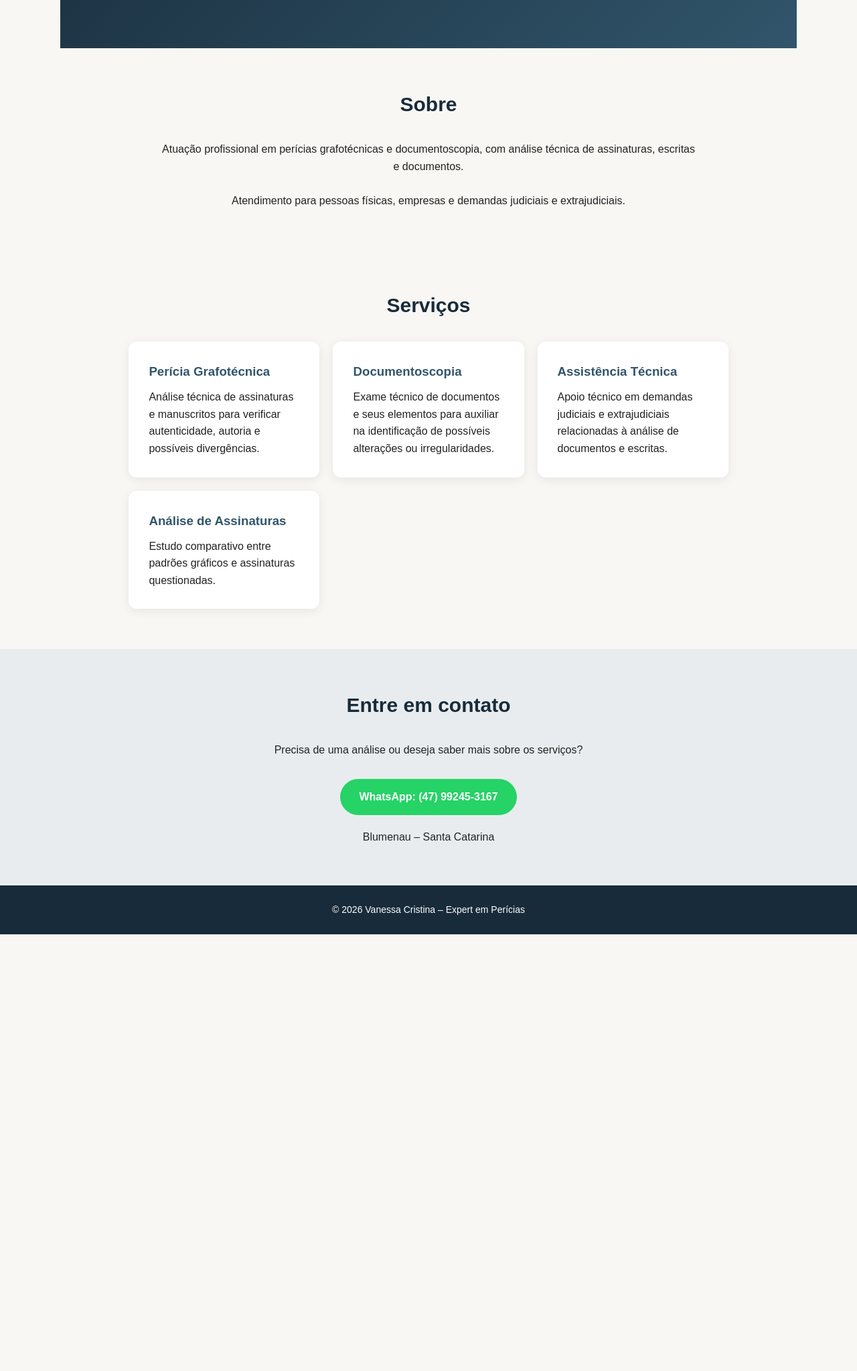
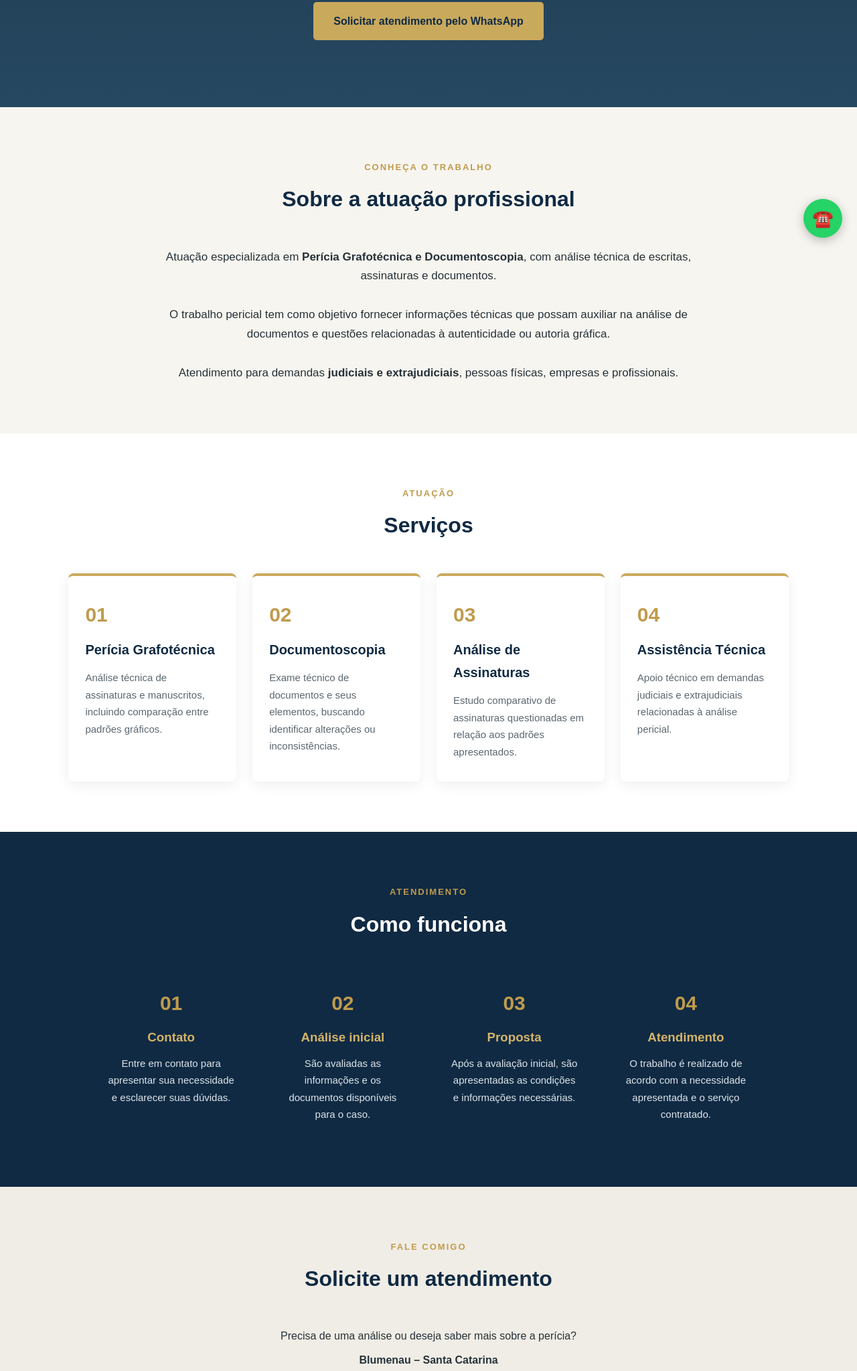
Before and after one commit to peritagrafotecnica1984-cell/Vanessacristina-pericias, a plain HTML site: page index.html in a window 1280 px wide. Shown: the part 423-2470 px from the top of the page at 67% size. Before the commit the page ends 1818 px from the top, so only its background shows below. Drawn offline with Linux system fonts and the light colour scheme.

Commit message:
Update index.html

```diff
--- a/index.html
+++ b/index.html
@@ -3,134 +3,279 @@
 <head>
 <meta charset="UTF-8">
 <meta name="viewport" content="width=device-width, initial-scale=1.0">
+
 <title>Vanessa Cristina | Expert em Perícias</title>
+
+<meta name="description" content="Vanessa Cristina - Expert em Perícias Grafotécnicas e Documentoscopia em Blumenau/SC. Atendimento judicial e extrajudicial.">
 
 <style>
 * {
-    box-sizing: border-box;
     margin: 0;
     padding: 0;
+    box-sizing: border-box;
+}
+
+html {
+    scroll-behavior: smooth;
 }
 
 body {
-    font-family: Arial, sans-serif;
-    color: #222;
-    background: #f8f7f4;
-    line-height: 1.6;
+    font-family: Arial, Helvetica, sans-serif;
+    color: #263238;
+    background: #f7f5f0;
+    line-height: 1.7;
 }
 
 header {
-    background: #182b3a;
+    background: #102a43;
     color: white;
-    padding: 25px 8%;
+    padding: 18px 7%;
     display: flex;
+    align-items: center;
     justify-content: space-between;
-    align-items: center;
+    position: sticky;
+    top: 0;
+    z-index: 1000;
+    box-shadow: 0 2px 12px rgba(0,0,0,0.15);
 }
 
 .logo {
     font-size: 22px;
     font-weight: bold;
+    letter-spacing: 0.5px;
 }
 
 nav a {
     color: white;
     text-decoration: none;
-    margin-left: 20px;
+    margin-left: 24px;
+    font-size: 15px;
+}
+
+nav a:hover {
+    color: #d4b46a;
 }
 
 .hero {
-    background: linear-gradient(135deg, #182b3a, #31556b);
+    background:
+        linear-gradient(rgba(16,42,67,0.94), rgba(25,62,88,0.94));
     color: white;
     text-align: center;
-    padding: 90px 20px;
+    padding: 110px 20px 100px;
+}
+
+.hero .tag {
+    color: #d4b46a;
+    font-size: 14px;
+    text-transform: uppercase;
+    letter-spacing: 2px;
+    font-weight: bold;
+    margin-bottom: 15px;
 }
 
 .hero h1 {
-    font-size: 42px;
-    margin-bottom: 15px;
+    font-size: 48px;
+    margin-bottom: 12px;
+}
+
+.hero h2 {
+    font-size: 23px;
+    font-weight: normal;
+    margin-bottom: 12px;
 }
 
 .hero p {
-    font-size: 20px;
-    max-width: 700px;
-    margin: auto;
+    font-size: 17px;
+    color: #e6edf2;
 }
 
 .botao {
     display: inline-block;
     margin-top: 30px;
-    padding: 14px 28px;
-    background: #25d366;
-    color: white;
+    padding: 15px 30px;
+    background: #c9a95c;
+    color: #102a43;
     text-decoration: none;
-    border-radius: 30px;
+    border-radius: 5px;
+    font-weight: bold;
+    transition: 0.3s;
+}
+
+.botao:hover {
+    background: #e0c47c;
+    transform: translateY(-2px);
+}
+
+section {
+    padding: 75px 8%;
+}
+
+.titulo {
+    text-align: center;
+    margin-bottom: 45px;
+}
+
+.titulo span {
+    color: #c09b4d;
+    font-size: 13px;
+    text-transform: uppercase;
+    letter-spacing: 2px;
     font-weight: bold;
 }
 
-section {
-    padding: 60px 8%;
-    max-width: 1100px;
-    margin: auto;
-}
-
-h2 {
-    color: #182b3a;
-    text-align: center;
-    margin-bottom: 30px;
-    font-size: 30px;
+.titulo h2 {
+    color: #102a43;
+    font-size: 32px;
+    margin-top: 8px;
 }
 
 .sobre {
+    max-width: 850px;
+    margin: auto;
     text-align: center;
-    max-width: 800px;
-    margin: auto;
+    font-size: 17px;
 }
 
-.servicos {
+.destaques {
+    background: white;
+}
+
+.cards {
+    max-width: 1100px;
+    margin: auto;
     display: grid;
     grid-template-columns: repeat(auto-fit, minmax(230px, 1fr));
-    gap: 20px;
+    gap: 24px;
 }
 
 .card {
-    background: white;
-    padding: 30px;
-    border-radius: 12px;
-    box-shadow: 0 3px 15px rgba(0,0,0,0.08);
+    background: #ffffff;
+    padding: 32px 25px;
+    border-radius: 8px;
+    border-top: 4px solid #c9a95c;
+    box-shadow: 0 5px 20px rgba(0,0,0,0.07);
 }
 
 .card h3 {
-    color: #31556b;
+    color: #102a43;
+    margin-bottom: 12px;
+    font-size: 20px;
+}
+
+.card p {
+    color: #5b6770;
+    font-size: 15px;
+}
+
+.numero {
+    font-size: 30px;
+    color: #c09b4d;
+    font-weight: bold;
     margin-bottom: 10px;
+}
+
+.como-funciona {
+    background: #102a43;
+    color: white;
+}
+
+.como-funciona .titulo h2 {
+    color: white;
+}
+
+.etapas {
+    max-width: 1000px;
+    margin: auto;
+    display: grid;
+    grid-template-columns: repeat(auto-fit, minmax(220px, 1fr));
+    gap: 25px;
+}
+
+.etapa {
+    text-align: center;
+    padding: 20px;
+}
+
+.etapa h3 {
+    margin-bottom: 10px;
+    color: #d4b46a;
+}
+
+.etapa p {
+    color: #dce5eb;
+    font-size: 15px;
 }
 
 .contato {
     text-align: center;
-    background: #e9ecef;
-    max-width: none;
+    background: #f0ede6;
+}
+
+.contato p {
+    margin-bottom: 8px;
+}
+
+.whatsapp-fixo {
+    position: fixed;
+    right: 22px;
+    bottom: 22px;
+    width: 58px;
+    height: 58px;
+    background: #25d366;
+    color: white;
+    border-radius: 50%;
+    display: flex;
+    align-items: center;
+    justify-content: center;
+    text-decoration: none;
+    font-size: 25px;
+    font-weight: bold;
+    box-shadow: 0 4px 15px rgba(0,0,0,0.25);
+    z-index: 2000;
 }
 
 footer {
-    background: #182b3a;
-    color: white;
+    background: #0b1f33;
+    color: #dce5eb;
     text-align: center;
-    padding: 25px;
+    padding: 30px 20px;
     font-size: 14px;
 }
 
+footer strong {
+    color: white;
+}
+
 @media (max-width: 700px) {
+
     header {
         flex-direction: column;
-        gap: 15px;
+        gap: 12px;
     }
 
     nav a {
-        margin: 0 8px;
+        margin: 0 7px;
+        font-size: 13px;
+    }
+
+    .hero {
+        padding: 80px 20px;
     }
 
     .hero h1 {
-        font-size: 32px;
+        font-size: 36px;
+    }
+
+    .hero h2 {
+        font-size: 19px;
+    }
+
+    section {
+        padding: 55px 6%;
+    }
+
+    .titulo h2 {
+        font-size: 27px;
     }
 }
 </style>
@@ -139,97 +284,228 @@ footer {
 <body>
 
 <header>
-    <div class="logo">Vanessa Cristina</div>
+
+    <div class="logo">
+        Vanessa Cristina
+    </div>
+
     <nav>
         <a href="#sobre">Sobre</a>
         <a href="#servicos">Serviços</a>
+        <a href="#como">Como funciona</a>
         <a href="#contato">Contato</a>
     </nav>
+
 </header>
 
+
 <section class="hero">
+
+    <div class="tag">
+        Perícia Técnica
+    </div>
+
     <h1>Vanessa Cristina</h1>
-    <p>Expert em Perícias Grafotécnicas e Documentoscopia</p>
-    <p>Atendimento em Blumenau/SC</p>
 
-    <a class="botao" href="https://wa.me/5547992453167" target="_blank">
-        Fale comigo pelo WhatsApp
+    <h2>Expert em Perícias Grafotécnicas e Documentoscopia</h2>
+
+    <p>Atendimento em Blumenau/SC e região</p>
+
+    <a class="botao"
+       href="https://wa.me/5547992453167"
+       target="_blank">
+        Solicitar atendimento pelo WhatsApp
     </a>
+
 </section>
 
+
 <section id="sobre">
-    <h2>Sobre</h2>
+
+    <div class="titulo">
+        <span>Conheça o trabalho</span>
+        <h2>Sobre a atuação profissional</h2>
+    </div>
+
     <div class="sobre">
+
         <p>
-            Atuação profissional em perícias grafotécnicas e documentoscopia,
-            com análise técnica de assinaturas, escritas e documentos.
+            Atuação especializada em <strong>Perícia Grafotécnica e Documentoscopia</strong>,
+            com análise técnica de escritas, assinaturas e documentos.
         </p>
+
         <br>
+
         <p>
-            Atendimento para pessoas físicas, empresas e demandas judiciais
-            e extrajudiciais.
+            O trabalho pericial tem como objetivo fornecer informações técnicas
+            que possam auxiliar na análise de documentos e questões relacionadas
+            à autenticidade ou autoria gráfica.
         </p>
+
+        <br>
+
+        <p>
+            Atendimento para demandas <strong>judiciais e extrajudiciais</strong>,
+            pessoas físicas, empresas e profissionais.
+        </p>
+
     </div>
+
 </section>
 
-<section id="servicos">
-    <h2>Serviços</h2>
 
-    <div class="servicos">
+<section id="servicos" class="destaques">
+
+    <div class="titulo">
+        <span>Atuação</span>
+        <h2>Serviços</h2>
+    </div>
+
+    <div class="cards">
 
         <div class="card">
+            <div class="numero">01</div>
             <h3>Perícia Grafotécnica</h3>
             <p>
-                Análise técnica de assinaturas e manuscritos para verificar
-                autenticidade, autoria e possíveis divergências.
+                Análise técnica de assinaturas e manuscritos,
+                incluindo comparação entre padrões gráficos.
             </p>
         </div>
 
         <div class="card">
+            <div class="numero">02</div>
             <h3>Documentoscopia</h3>
             <p>
-                Exame técnico de documentos e seus elementos para auxiliar
-                na identificação de possíveis alterações ou irregularidades.
+                Exame técnico de documentos e seus elementos,
+                buscando identificar alterações ou inconsistências.
             </p>
         </div>
 
         <div class="card">
-            <h3>Assistência Técnica</h3>
+            <div class="numero">03</div>
+            <h3>Análise de Assinaturas</h3>
             <p>
-                Apoio técnico em demandas judiciais e extrajudiciais
-                relacionadas à análise de documentos e escritas.
+                Estudo comparativo de assinaturas questionadas
+                em relação aos padrões apresentados.
             </p>
         </div>
 
         <div class="card">
-            <h3>Análise de Assinaturas</h3>
+            <div class="numero">04</div>
+            <h3>Assistência Técnica</h3>
             <p>
-                Estudo comparativo entre padrões gráficos e assinaturas
-                questionadas.
+                Apoio técnico em demandas judiciais e extrajudiciais
+                relacionadas à análise pericial.
             </p>
         </div>
 
     </div>
+
 </section>
 
+
+<section id="como" class="como-funciona">
+
+    <div class="titulo">
+        <span>Atendimento</span>
+        <h2>Como funciona</h2>
+    </div>
+
+    <div class="etapas">
+
+        <div class="etapa">
+            <div class="numero">01</div>
+            <h3>Contato</h3>
+            <p>
+                Entre em contato para apresentar sua necessidade
+                e esclarecer suas dúvidas.
+            </p>
+        </div>
+
+        <div class="etapa">
+            <div class="numero">02</div>
+            <h3>Análise inicial</h3>
+            <p>
+                São avaliadas as informações e os documentos
+                disponíveis para o caso.
+            </p>
+        </div>
+
+        <div class="etapa">
+            <div class="numero">03</div>
+            <h3>Proposta</h3>
+            <p>
+                Após a avaliação inicial, são apresentadas
+                as condições e informações necessárias.
+            </p>
+        </div>
+
+        <div class="etapa">
+            <div class="numero">04</div>
+            <h3>Atendimento</h3>
+            <p>
+                O trabalho é realizado de acordo com a
+                necessidade apresentada e o serviço contratado.
+            </p>
+        </div>
+
+    </div>
+
+</section>
+
+
 <section id="contato" class="contato">
-    <h2>Entre em contato</h2>
+
+    <div class="titulo">
+        <span>Fale comigo</span>
+        <h2>Solicite um atendimento</h2>
+    </div>
 
     <p>
-        Precisa de uma análise ou deseja saber mais sobre os serviços?
+        Precisa de uma análise ou deseja saber mais sobre a perícia?
     </p>
 
-    <a class="botao" href="https://wa.me/5547992453167" target="_blank">
+    <p>
+        <strong>Blumenau – Santa Catarina</strong>
+    </p>
+
+    <a class="botao"
+       href="https://wa.me/5547992453167"
+       target="_blank">
         WhatsApp: (47) 99245-3167
     </a>
 
-    <p style="margin-top:20px;">
-        Blumenau – Santa Catarina
-    </p>
 </section>
 
+
+<a class="whatsapp-fixo"
+   href="https://wa.me/5547992453167"
+   target="_blank"
+   title="Fale pelo WhatsApp">
+    ☎️
+</a>
+
+
 <footer>
-    © 2026 Vanessa Cristina – Expert em Perícias
+
+    <p>
+        <strong>Vanessa Cristina – Expert em Perícias</strong>
+    </p>
+
+    <p>
+        Perícia Grafotécnica e Documentoscopia
+    </p>
+
+    <p>
+        Blumenau – SC
+    </p>
+
+    <br>
+
+    <p>
+        © 2026 Vanessa Cristina. Todos os direitos reservados.
+    </p>
+
 </footer>
 
 </body>
```
